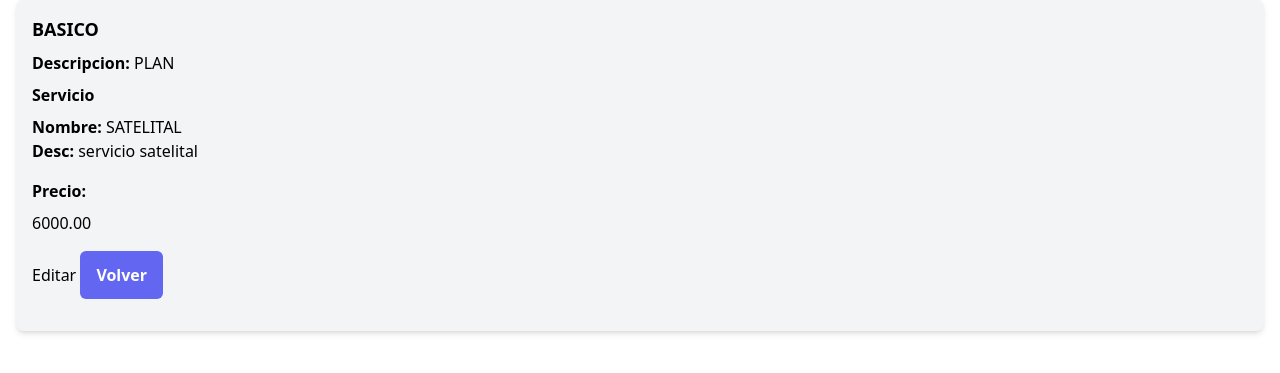
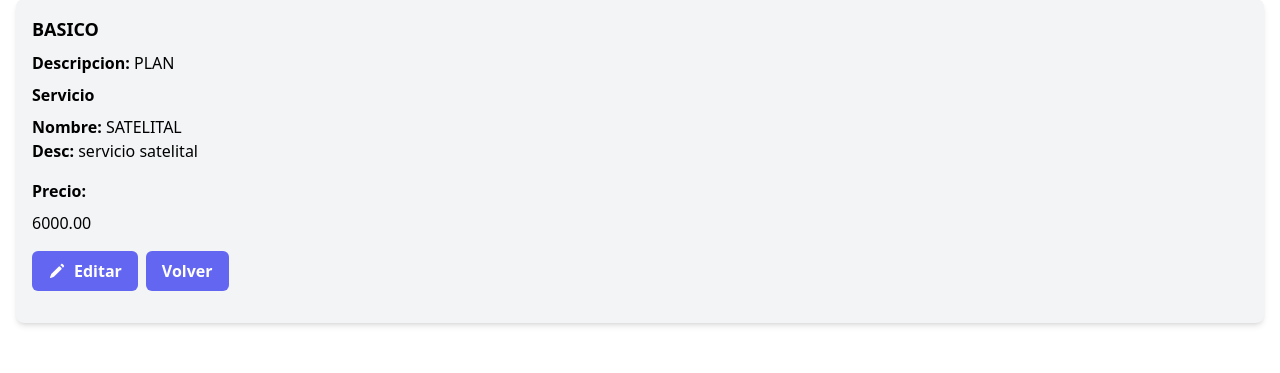
Before and after one commit to nahuelcacer/tvbox, a Django app: page /planes/1/ in a window 1280 px wide. Shown: the part 113-486 px from the top of the page. Run offline with Django 5.2, Linux system fonts and the light colour scheme; data comes from the database, SQL or seed files in the repository; style sheets or scripts are compiled from the project's sources; some libraries are stand-ins or nearby versions.

Commit message:
plan editar volver

```diff
--- a/templates/planes/detallePlan.html
+++ b/templates/planes/detallePlan.html
@@ -27,15 +27,27 @@
             <!-- <div><span class="font-semibold">Número:</span> {{ direccion.numero_calle }}</div> -->
         </div>
     </div>
-    <div class="my-4">
+    <div class="my-4 flex ">
         <!-- {% include 'clientes/enviarWsp.html' with numero=contacto.celular %} -->
-        <a href="{% url 'planes:editarPlan' plan.id %}">
-            Editar
+        <a href="{% url 'planes:editarPlan' plan.id %}" class="mr-2">
+            <button class="flex items-center px-4 py-2 rounded-md bg-indigo-500 text-white font-semibold hover:bg-indigo-600 focus:outline-none focus:bg-indigo-600">
+                <svg width="18px" height="18px" viewBox="0 0 24.00 24.00" fill="none" xmlns="http://www.w3.org/2000/svg" class="mr-2">
+                    <g id="SVGRepo_bgCarrier" stroke-width="0"></g>
+                    <g id="SVGRepo_tracerCarrier" stroke-linecap="round" stroke-linejoin="round"></g>
+                    <g id="SVGRepo_iconCarrier">
+                        <path fill-rule="evenodd" clip-rule="evenodd" d="m3.99 16.854-1.314 3.504a.75.75 0 0 0 .966.965l3.503-1.314a3 3 0 0 0 1.068-.687L18.36 9.175s-.354-1.061-1.414-2.122c-1.06-1.06-2.122-1.414-2.122-1.414L4.677 15.786a3 3 0 0 0-.687 1.068zm12.249-12.63 1.383-1.383c.248-.248.579-.406.925-.348.487.08 1.232.322 1.934 1.025.703.703.945 1.447 1.025 1.934.058.346-.1.677-.348.925L19.774 7.76s-.353-1.06-1.414-2.12c-1.06-1.062-2.121-1.415-2.121-1.415z" fill="#ffffff"></path>
+                    </g>
+                </svg>
+                Editar
+            </button>
         </a>
+
         <button
         onclick="history.back()"
-        class="px-4 py-3 rounded-md bg-indigo-500 text-white font-semibold hover:bg-indigo-600 focus:outline-none focus:bg-indigo-600"
-        type="submit">Volver</button>
+        class="px-4 py-2 rounded-md bg-indigo-500 text-white font-semibold hover:bg-indigo-600 focus:outline-none focus:bg-indigo-600"
+        type="submit">
+        Volver
+        </button>
 
     </div>
     <div class="my-4">
```
